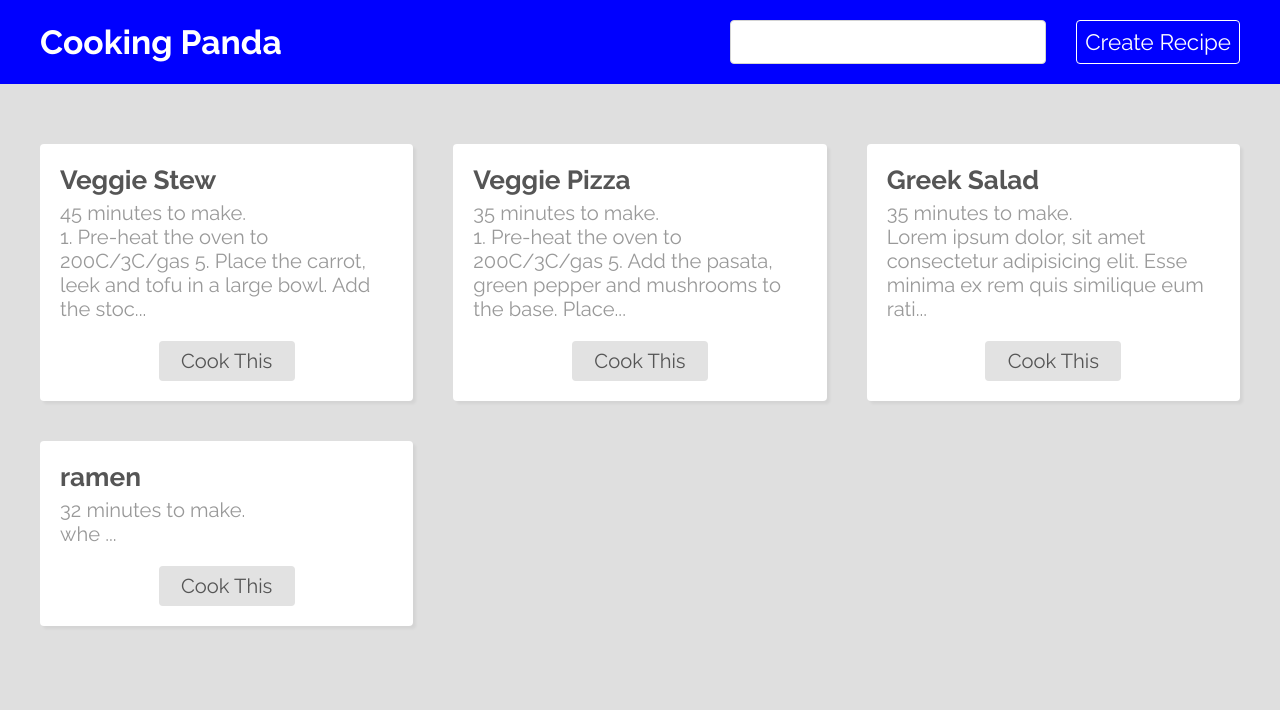
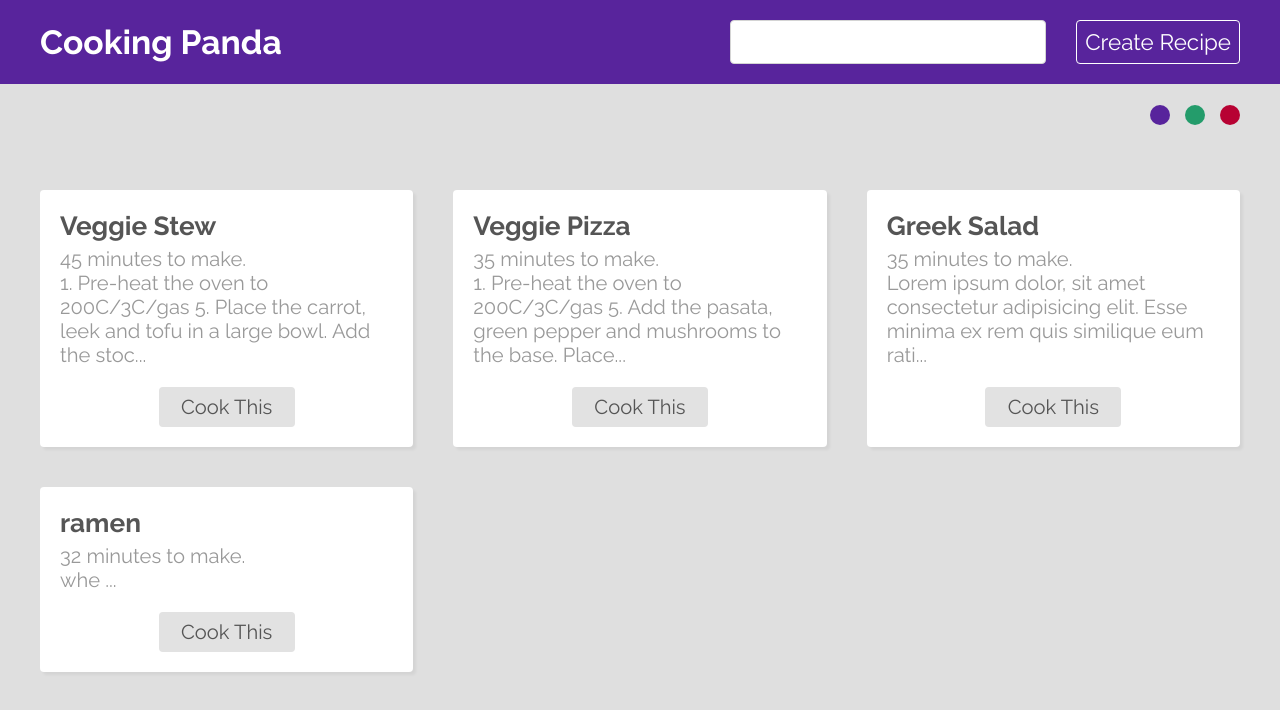
Before and after one commit to bolattt/react-recipe-app, a React (Create React App) app: page / in a window 1280 px wide. Shown: the top 710 px of the page. Built offline with nearby package versions, Linux system fonts and the light colour scheme; data requests are answered from the project's data file.

Commit message:
add ThemeSelector

```diff
--- a/src/App.js
+++ b/src/App.js
@@ -10,12 +10,14 @@
 import Search from "./pages/search/Search";
 import Recipe from "./pages/recipe/Recipe";
 import Navbar from "./components/Navbar";
+import ThemeSelector from "./components/ThemeSelector";
 
 function App() {
   return (
     <div className="App">
       <Router>
         <Navbar />
+        <ThemeSelector />
 
         <Routes>
           <Route path="/" element={<Home />}></Route>
--- /dev/null
+++ b/src/components/ThemeSelector.css
@@ -0,0 +1,16 @@
+.theme-selector {
+  display: flex;
+  justify-content: flex-end;
+  align-items: center;
+  max-width: 1200px;
+  margin: 20px auto;
+}
+
+.theme-buttons div {
+  display: inline-block;
+  width: 20px;
+  height: 20px;
+  cursor: pointer;
+  margin-left: 15px;
+  border-radius: 50%;
+}
--- /dev/null
+++ b/src/components/ThemeSelector.js
@@ -0,0 +1,21 @@
+import { useTheme } from "../hooks/useTheme";
+import "./ThemeSelector.css";
+
+const themeColors = ["#58249c", "#249c6b", "#b70233"];
+export default function ThemeSelector() {
+  const { changeColor } = useTheme();
+
+  return (
+    <div className="theme-selector">
+      <div className="theme-buttons">
+        {themeColors.map((color) => (
+          <div
+            key={color}
+            onClick={() => changeColor(color)}
+            style={{ background: color }}
+          ></div>
+        ))}
+      </div>
+    </div>
+  );
+}
--- a/src/context/ThemeContext.js
+++ b/src/context/ThemeContext.js
@@ -14,7 +14,7 @@
 
 export function ThemeProvider({ children }) {
   const [state, dispatch] = useReducer(themeReducer, {
-    color: "blue",
+    color: "#58249c",
   });
 
   const changeColor = (color) => {
```
